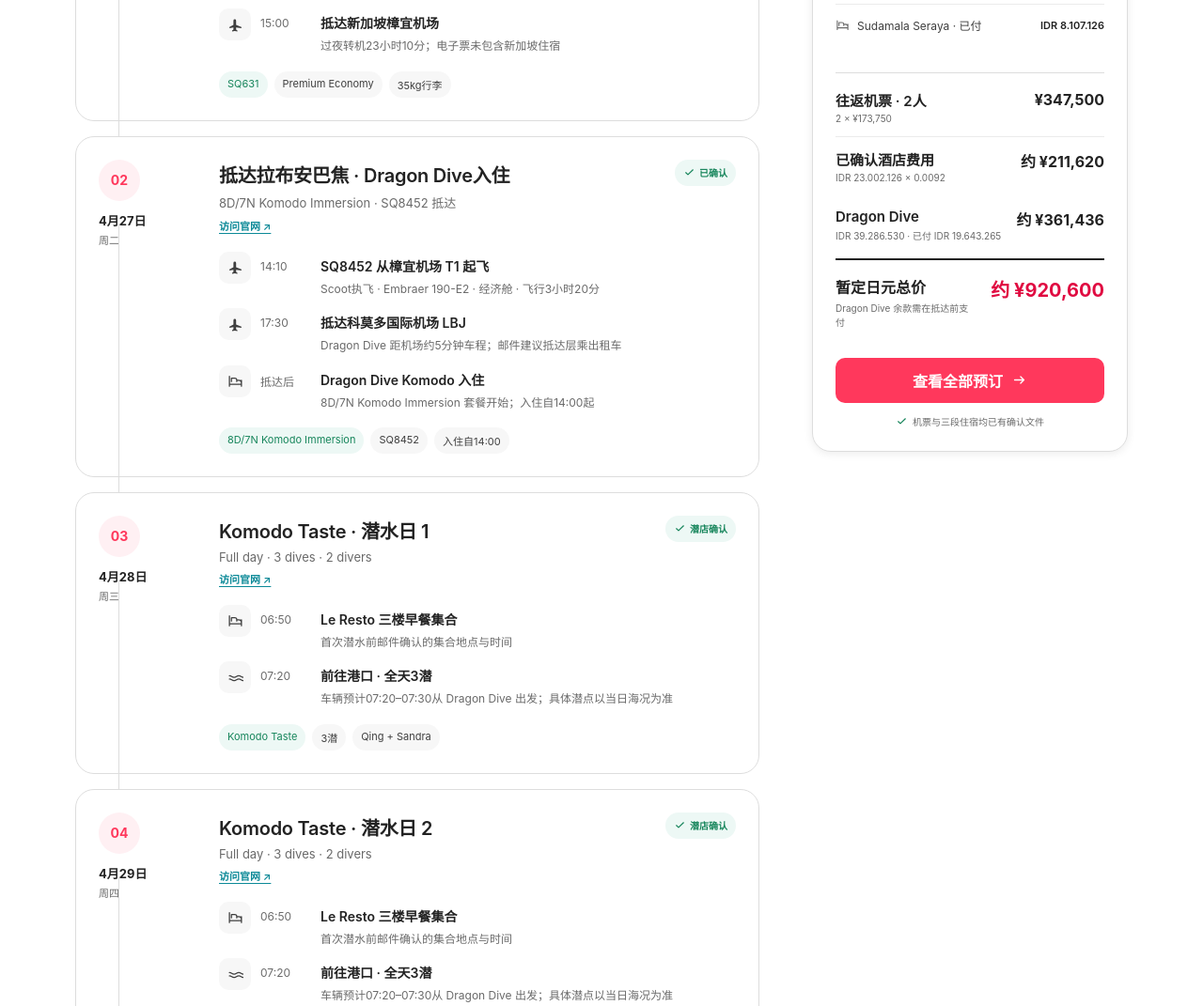
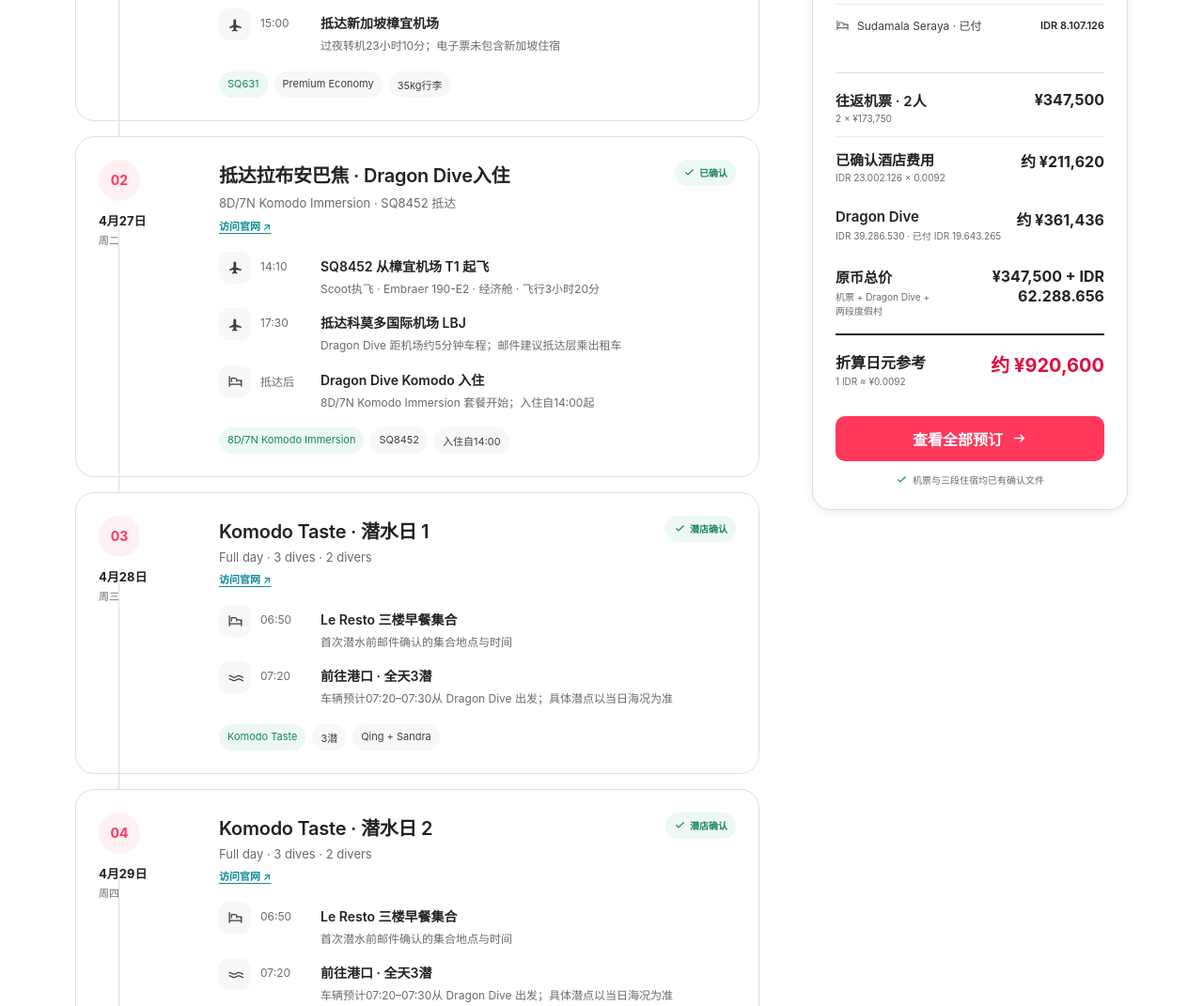
Before and after one commit to YU1ut/27_komodo, a plain HTML site: page index.html in a window 1280 px wide. Shown: the part 1045-2116 px from the top of the page at 94% size. Drawn offline with Linux system fonts and the light colour scheme.

Commit message:
Show totals in original currencies

```diff
--- a/index.html
+++ b/index.html
@@ -127,7 +127,7 @@
             <div><span><svg><use href="#i-bed"></use></svg>Komodo · Full-Board</span><b>IDR 14.895.000</b></div>
             <div><span><svg><use href="#i-bed"></use></svg>Sudamala Seraya · 已付</span><b>IDR 8.107.126</b></div>
           </div>
-          <div class="total-stack"><div class="total-row airfare-total"><span>往返机票 · 2人<small>2 × ¥173,750</small></span><b>¥347,500</b></div><div class="total-row"><span>已确认酒店费用<small>IDR 23.002.126 × 0.0092</small></span><b>约 ¥211,620</b></div><div class="total-row"><span>Dragon Dive<small>IDR 39.286.530 · 已付 IDR 19.643.265</small></span><b>约 ¥361,436</b></div><div class="total-row grand-total"><span>暂定日元总价<small>Dragon Dive 余款需在抵达前支付</small></span><b>约 ¥920,600</b></div></div>
+          <div class="total-stack"><div class="total-row airfare-total"><span>往返机票 · 2人<small>2 × ¥173,750</small></span><b>¥347,500</b></div><div class="total-row"><span>已确认酒店费用<small>IDR 23.002.126 × 0.0092</small></span><b>约 ¥211,620</b></div><div class="total-row"><span>Dragon Dive<small>IDR 39.286.530 · 已付 IDR 19.643.265</small></span><b>约 ¥361,436</b></div><div class="total-row original-total"><span>原币总价<small>机票 + Dragon Dive + 两段度假村</small></span><b>¥347,500 + IDR 62.288.656</b></div><div class="total-row grand-total"><span>折算日元参考<small>1 IDR ≈ ¥0.0092</small></span><b>约 ¥920,600</b></div></div>
           <button class="primary-button full" type="button" data-open-bookings>查看全部预订 <svg><use href="#i-arrow"></use></svg></button>
           <p class="summary-note"><svg><use href="#i-check"></use></svg>机票与三段住宿均已有确认文件</p>
         </aside>
@@ -188,7 +188,7 @@
     </main>
 
     <div class="mobile-checkout" aria-label="移动端行程总计">
-      <div><small>暂定日元总价</small><b>约 ¥920,600</b></div>
+      <div><small>¥347,500 + IDR 62.288.656</small><b>约 ¥920,600</b></div>
       <button type="button" data-open-bookings>预订清单</button>
     </div>
 
@@ -203,7 +203,7 @@
         <span class="section-kicker">LATEST CONFIRMATIONS</span>
         <h2>旅行预订汇总</h2>
         <p>2027年4月26日 — 5月10日 · 2 位持证潜水员</p>
-        <div class="booking-detail-list"><div><svg><use href="#i-plane"></use></svg><span><b>SQ631 + SQ8452</b><small>4/26 08:55 HND → 4/27 17:30 LBJ</small></span><em>去程</em></div><div><svg><use href="#i-plane"></use></svg><span><b>SQ8659 + SQ636</b><small>5/9 16:55 LBJ → 5/10 06:45 HND</small></span><em>返程</em></div><div><svg><use href="#i-wave"></use></svg><span><b>8D/7N Komodo Immersion</b><small>4/27–5/4 · IDR 39.286.530 · 已付50%</small></span><em>5/4退房</em></div><div><svg><use href="#i-bed"></use></svg><span><b>Komodo Resort</b><small>5/4当天入住 · Hilltop Sunset · IDR 14.895.000</small></span><em>已确认</em></div><div><svg><use href="#i-bed"></use></svg><span><b>Sudamala Resort Seraya</b><small>5/7–5/9 · Beach Bungalow · IDR 8.107.126</small></span><em>已付款</em></div><div><svg><use href="#i-ticket"></use></svg><span><b>暂定日元总价</b><small>按 1 IDR ≈ ¥0.0092；Dragon余款抵达前支付</small></span><em>约 ¥920,600</em></div></div>
+        <div class="booking-detail-list"><div><svg><use href="#i-plane"></use></svg><span><b>SQ631 + SQ8452</b><small>4/26 08:55 HND → 4/27 17:30 LBJ</small></span><em>去程</em></div><div><svg><use href="#i-plane"></use></svg><span><b>SQ8659 + SQ636</b><small>5/9 16:55 LBJ → 5/10 06:45 HND</small></span><em>返程</em></div><div><svg><use href="#i-wave"></use></svg><span><b>8D/7N Komodo Immersion</b><small>4/27–5/4 · IDR 39.286.530 · 已付50%</small></span><em>5/4退房</em></div><div><svg><use href="#i-bed"></use></svg><span><b>Komodo Resort</b><small>5/4当天入住 · Hilltop Sunset · IDR 14.895.000</small></span><em>已确认</em></div><div><svg><use href="#i-bed"></use></svg><span><b>Sudamala Resort Seraya</b><small>5/7–5/9 · Beach Bungalow · IDR 8.107.126</small></span><em>已付款</em></div><div><svg><use href="#i-ticket"></use></svg><span><b>原币总价</b><small>¥347,500 + IDR 62.288.656</small></span><em>约 ¥920,600</em></div></div>
         <button class="primary-button full booking-done" type="button">返回行程</button>
       </div>
     </dialog>
--- a/styles.css
+++ b/styles.css
@@ -196,6 +196,7 @@ svg { width: 20px; height: 20px; display: block; }
 .total-row span { display: grid; gap: 3px; font-size: 15px; font-weight: 600; }
 .total-row small { color: var(--muted); font-size: 10px; font-weight: 400; }
 .total-row b { font-size: 16px; white-space: nowrap; }
+.total-row.original-total b { max-width: 158px; white-space: normal; text-align: right; line-height: 1.35; }
 .primary-button { min-height: 48px; padding: 0 22px; display: inline-flex; align-items: center; justify-content: center; gap: 9px; border: 0; border-radius: 10px; background: var(--primary); color: #fff; font-weight: 600; cursor: pointer; }
 .primary-button:hover { background: var(--primary-active); }
 .primary-button.full { width: 100%; }
```
